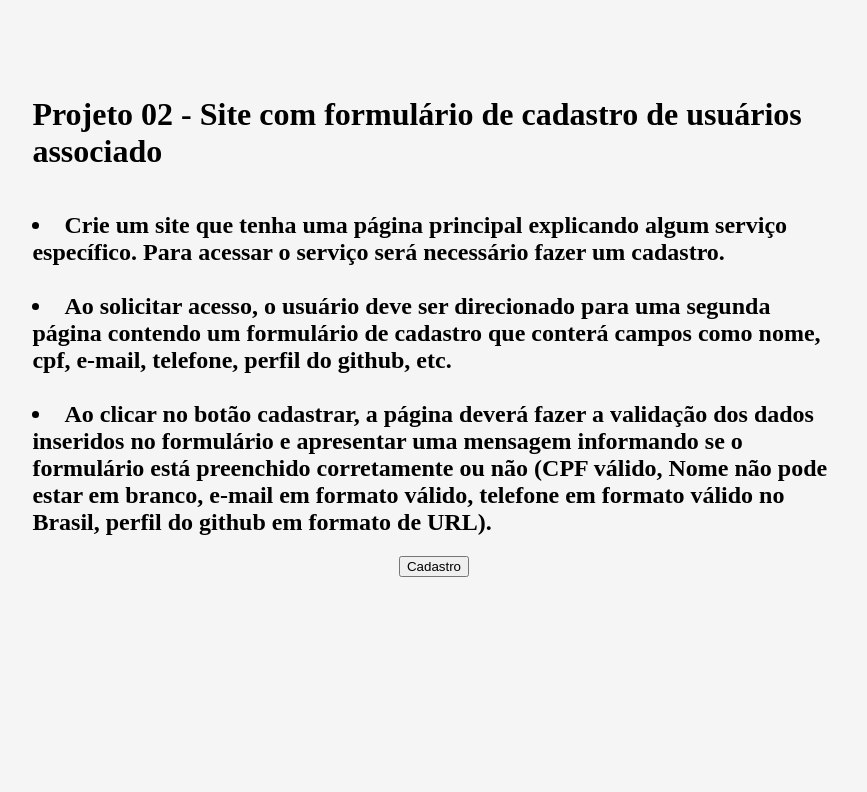
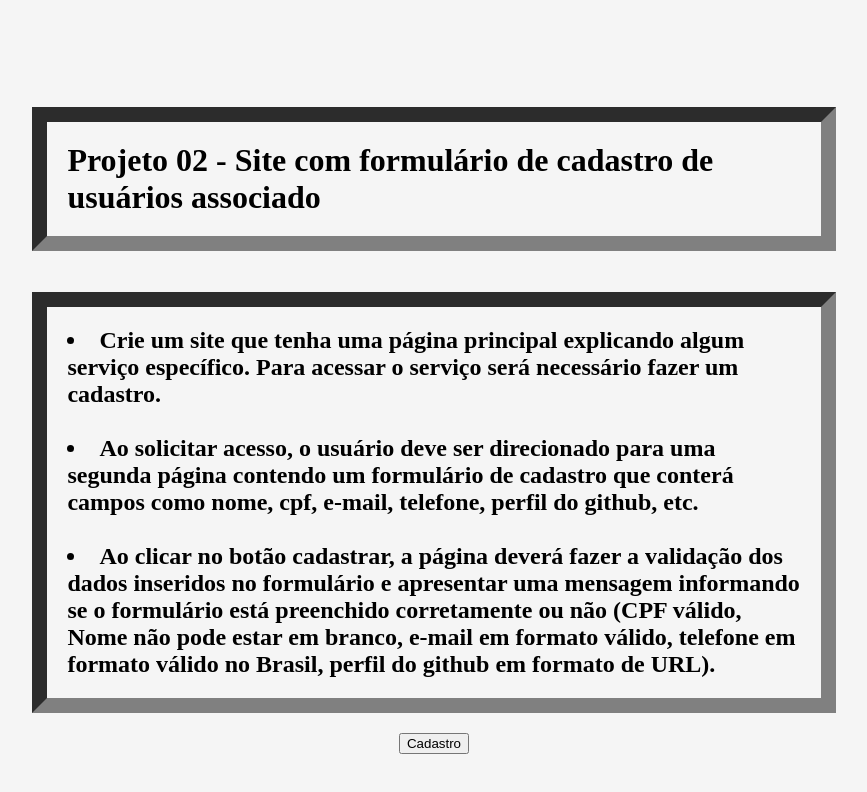
Before and after one commit to Jheickson/Projeto-2, a plain HTML site: page index.html in a window 1280 px wide. Shown: the whole page, without its empty margins (206-1073 px from the left). Drawn offline with Linux system fonts and the light colour scheme.

Commit message:
Border index

```diff
--- a/style.css
+++ b/style.css
@@ -11,14 +11,18 @@ html, body {
 
 }
 
-
 h1,h2 {
 
     display: grid;
     place-items: center;
 
+    padding: 20px;
+
     font-size: auto;
 
+    border-color: gray;
+    border-width: 15px;
+    border-style: inset;
 
 }
 
```
Also changed, not shown: index.html (indentation only).
